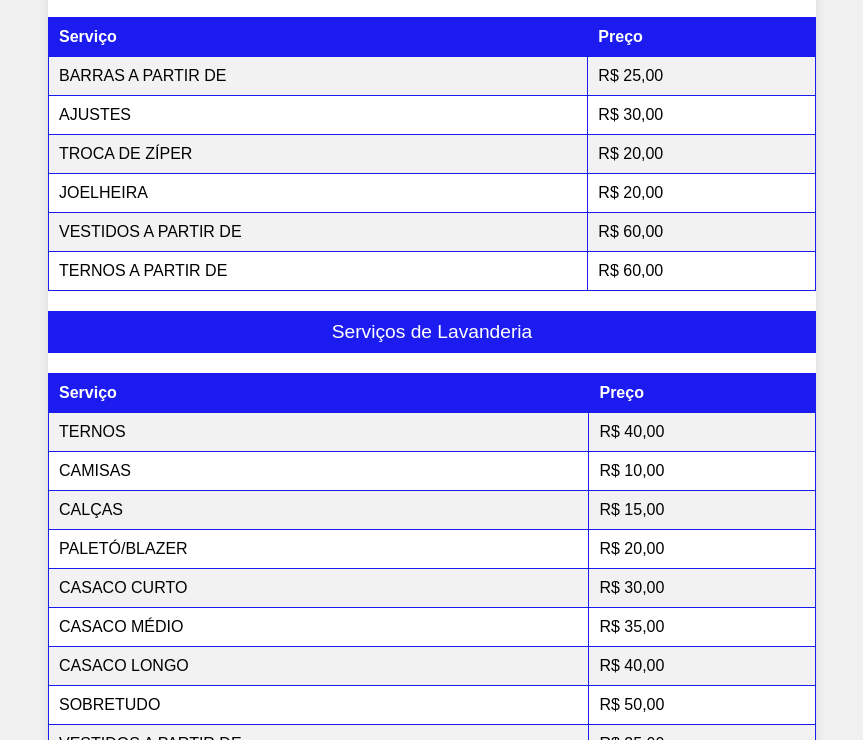
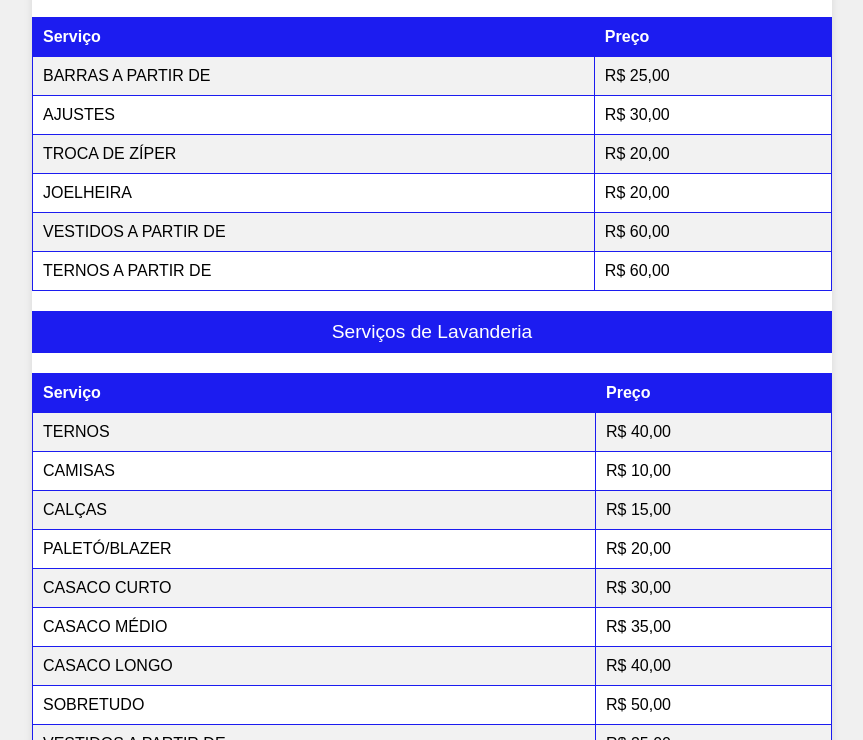
Before and after one commit to GiuAlbSegatta/TabelaDePrecosCosturaLavanderia.com, a plain HTML site: page index.html in a window 1280 px wide. Shown: the part 172-912 px from the top of the page, without its empty margins (208-1071 px from the left). Drawn offline with Linux system fonts and the light colour scheme.

Commit message:
Update index.html

```diff
--- a/index.html
+++ b/index.html
@@ -13,7 +13,7 @@
         }
 
         .container {
-            width: 60%; /* Retorna a largura para 60% */
+            width: 80%; /* Largura restaurada para 80% */
             max-width: 800px; /* Limita a largura em telas grandes */
             margin: 50px auto;
             background-color: white;
```
